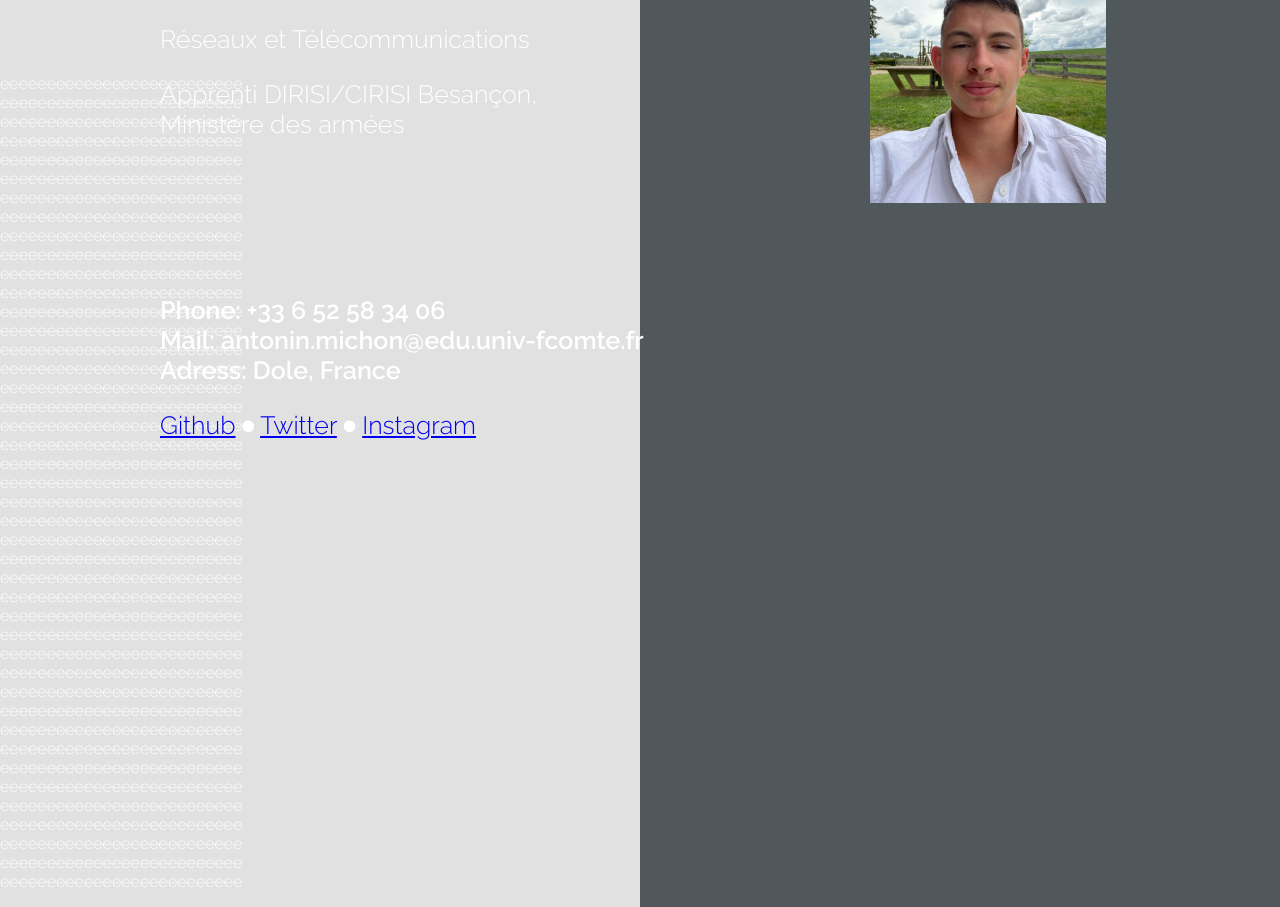
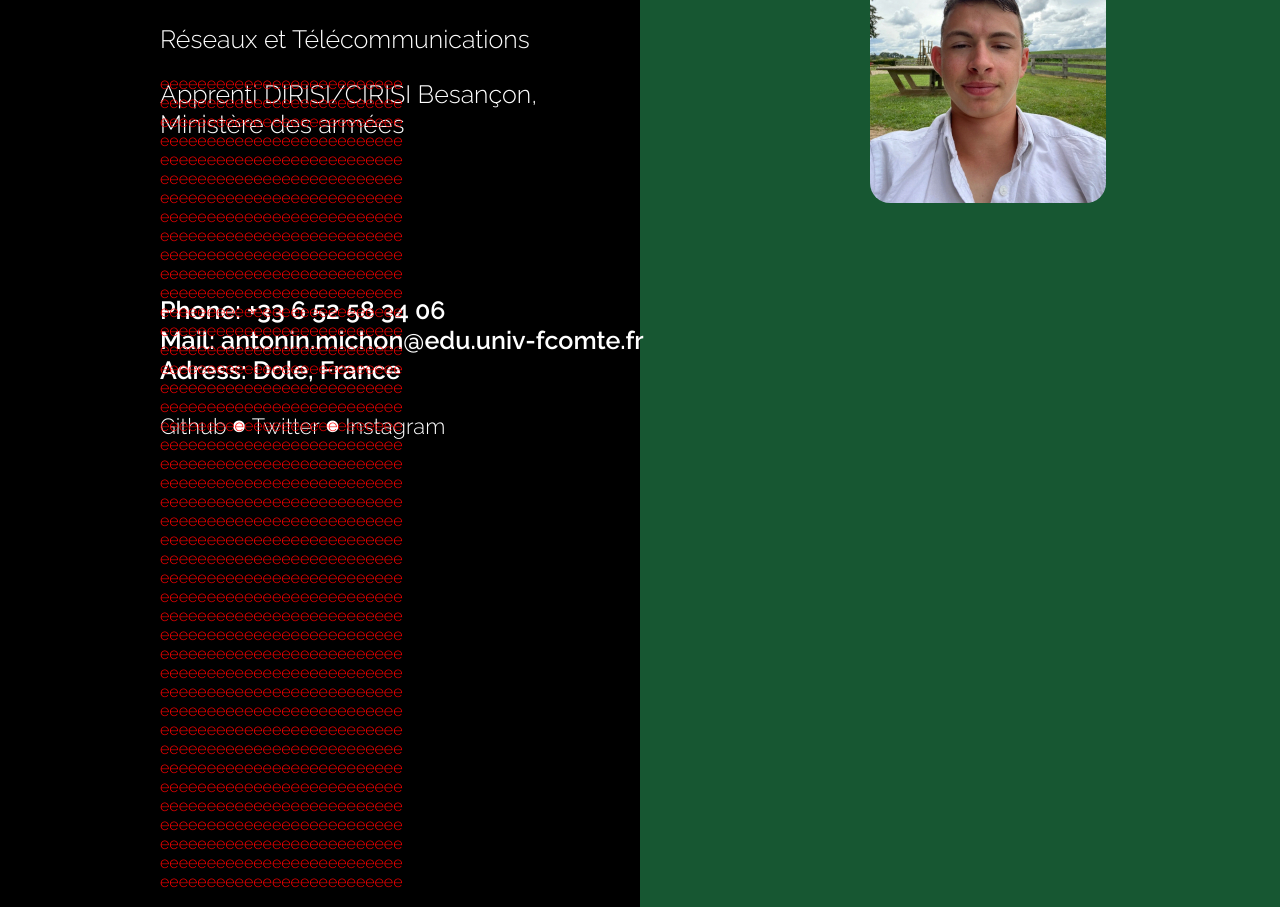
Before and after one commit to HookSandeer/presentation, a plain HTML site: page index.html in a window 1280 px wide. Shown: the part 397-1304 px from the top of the page. Drawn offline with nearby package versions, Linux system fonts and the light colour scheme; files whose address does not match are found by name.

Commit message:
Update css

```diff
--- a/style/style.css
+++ b/style/style.css
@@ -27,7 +27,7 @@ body {
 
 .leftPanel {
     grid-area: 1 / 1 / 2 / 2;
-    background-color: #22222222;
+    background-color: black;
     color: white;
 }
 
@@ -75,12 +75,12 @@ body {
     font-size: 25px;
     color: white;
     text-decoration: none;
+    text-decoration-color: #175732;
     transition: all 0.2s;
 }
 #contact-id:hover {
     color: white;
     text-decoration: underline;
-    text-decoration-color: white;
     font-size: 26px;
 }
 
@@ -89,13 +89,35 @@ body {
     text-decoration-line: none;
 }
 
+#link {
+    position: relative;
+    top: 20%;
+    color: white;
+    font-size: 22px;
+    transition: all 0.1s;
+    text-decoration: none;
+}
+#link:hover {
+    font-size: 32px;
+    text-decoration: underline;
+    text-decoration-color: #175732;
+}
+
+.about {
+    color: red;
+    position: relative;
+    left: 25%;
+    top: 100%;
+}
+
 .rightPanel {
     grid-area: 1 / 2 / 2 / 3;
-    background-color: #51585b;
+    background-color: #175732;
 }
 
 #photo {
     position: fixed;
     top: 35%;
     left: 68%;
+    border-radius: 20px;
 }
```
